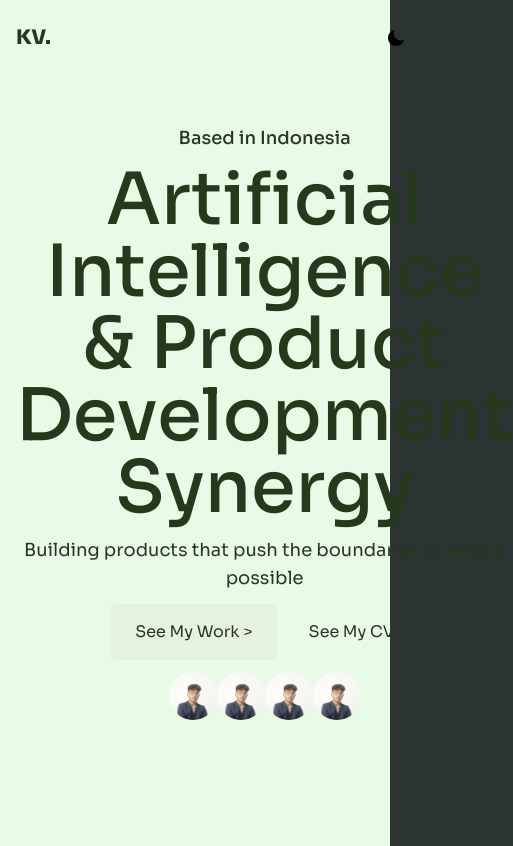
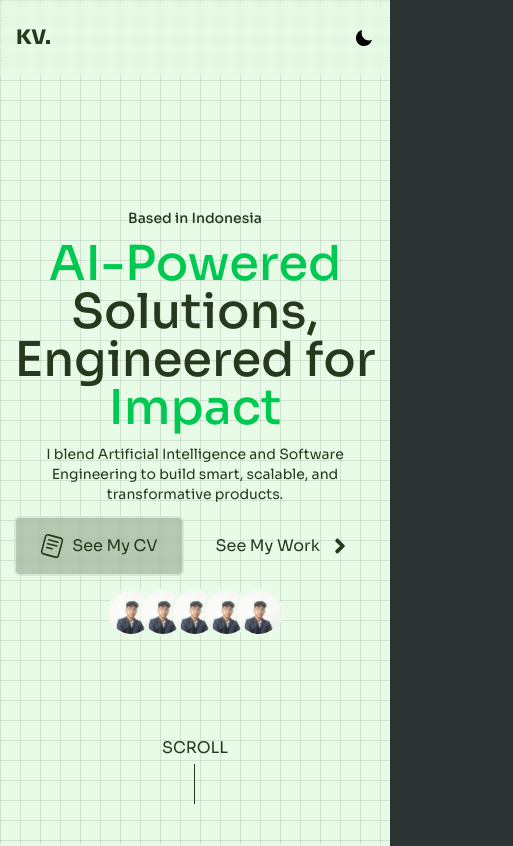
Before and after one commit to nrkahfirhmd/personal-portfolio, a React (Vite) app: page / in a window 390 px wide. Shown: the top 846 px of the page, 513 px wide, since content can reach past the window. Built offline with nearby package versions, Linux system fonts and the light colour scheme.

Commit message:
refactor: hero

```diff
--- a/src/components/Cursor.jsx
+++ b/src/components/Cursor.jsx
@@ -13,7 +13,7 @@ export default function Cursor()
     let cursorEnlarged = useState(false);
 
     const onMouseMove = event => {
-        const { pageX: x, pageY: y } = event;
+        const { clientX: x, clientY: y } = event;
         setMousePosition({ x, y });
         positionDot(event);
     };
@@ -69,8 +69,8 @@ export default function Cursor()
         cursorVisible.current = true;
         toggleCursorVisibility();
 
-        endX = e.pageX;
-        endY = e.pageY;
+        endX = e.clientX;
+        endY = e.clientY;
         cursorDot.current.style.top = endY + "px";
         cursorDot.current.style.left = endX + "px";
     }
--- a/src/components/Footer.jsx
+++ b/src/components/Footer.jsx
@@ -1,11 +1,10 @@
 import { FaGithub } from "react-icons/fa";
 import { FaArrowRightLong, FaLinkedin, FaMedium } from "react-icons/fa6";
-import { MdEmail } from "react-icons/md";
 
 export default function Footer()
 {
     return (
-        <div className="pt-12">
+        <div className="pt-12 px-4">
             <div className="w-full rounded-md p-2 border-1 border-(--light-fg)/25 dark:border-(--dark-fg)/25 gap-8 md:gap-4 flex flex-col overflow-hidden">
                 <div className="grid grid-cols-2 md:grid-cols-4 gap-4 md:p-12">
                     <div className="font-bold flex flex-col">
--- a/src/components/Navbar.jsx
+++ b/src/components/Navbar.jsx
@@ -3,7 +3,7 @@ import ThemeToggle from "./ThemeToggle"
 export default function Navbar()
 {
     return (
-        <div className="w-full flex py-6 md:px-20 text-xl fixed justify-between items-center">
+        <div className="w-full flex py-6 md:px-20 px-4 backdrop-blur-[4px] text-xl fixed justify-between items-center z-10">
             <div className="italic font-black">
                 KV.
             </div>
--- a/src/index.css
+++ b/src/index.css
@@ -31,6 +31,19 @@ body {
   font-family: "Sora", sans-serif;
 }
 
+.bg-grid {
+  background-size: 20px 20px;
+  background-image:
+      linear-gradient(to right, rgba(0, 0, 0, 0.1) 1px, transparent 1px),
+      linear-gradient(to bottom, rgba(0, 0, 0, 0.1) 1px, transparent 1px);
+}
+
+.dark .bg-grid {
+  background-image:
+    linear-gradient(to right, rgba(255, 255, 255, 0.1) 1px, transparent 1px),
+    linear-gradient(to bottom, rgba(255, 255, 255, 0.1) 1px, transparent 1px);
+}
+
 @keyframes swoosh {
   0% {
     left: -100%;
--- a/src/main.jsx
+++ b/src/main.jsx
@@ -8,8 +8,8 @@ import Cursor from './components/Cursor'
 
 createRoot(document.getElementById('root')).render(
   <StrictMode>
-    <div className=' w-full flex justify-center h-fit dark:bg-[var(--dark-bg)] bg-[var(--light-bg)] dark:text-[var(--dark-fg)] text-[var(--light-fg)]'>
-      <div className='w-full flex flex-col px-4'>
+    <div className='w-full flex justify-center h-fit dark:bg-[var(--dark-bg)] bg-[var(--light-bg)] dark:text-[var(--dark-fg)] text-[var(--light-fg)]'>
+      <div className='w-full flex flex-col'>
         <Navbar/>
         <App />
         <Footer/>
--- a/src/pages/Hero.jsx
+++ b/src/pages/Hero.jsx
@@ -1,36 +1,117 @@
+import { useEffect, useRef, useState } from "react"
+import { peopleTestimony } from "../utils/data";
+import { SiReaddotcv } from "react-icons/si";
+import { FaAngleRight } from "react-icons/fa";
+
 export default function Hero()
 {
+    const [pos, setPos] = useState({ x: 0, y: 0});
+    const cursorMask = useRef();
+    const cursorVisible = useRef();
+    const heroRef = useRef()
+
+    const onMouseMove = event => {
+        const { clientX: x, clientY: y } = event;
+        if (!heroRef.current) return;
+        const rect = heroRef.current.getBoundingClientRect();
+        setPos({
+            x: x - rect.left,
+            y: y - rect.top,
+        });
+        positionDot(event);
+    };
+    const onMouseEnter = () => {
+        cursorVisible.current = true;
+        toggleCursorVisibility();
+    };
+    const onMouseLeave = () => {
+        cursorVisible.current = false;
+        toggleCursorVisibility();
+    };
+
+    useEffect(() => {
+        const hero = heroRef.current;
+        hero?.addEventListener("mousemove", onMouseMove);
+        document.addEventListener("mouseenter", onMouseEnter);
+        document.addEventListener("mouseleave", onMouseLeave);
+
+        return () => {
+            hero?.removeEventListener("mousemove", onMouseMove);
+            document.removeEventListener("mouseenter", onMouseEnter);
+            document.removeEventListener("mouseleave", onMouseLeave);
+        };
+    }, []);
+
+    function positionDot(e) {
+        cursorVisible.current = true;
+        toggleCursorVisibility();
+
+        endX = e.clientX;
+        endY = e.clientY;
+        cursorMask.current.style.top = endY + "px";
+        cursorMask.current.style.left = endX + "px";
+    }
+
+    function toggleCursorVisibility() {
+        if (cursorVisible.current) {
+            cursorMask.current.style.opacity = 1;
+        } else {
+            cursorMask.current.style.opacity = 0;
+        }
+    }
+
     return (
-        <div className="min-h-screen grid place-items-center">
-            <div className="flex flex-col items-center justify-center max-w-6xl text-center gap-3">
-                <h1 className="font-medium text-lg">Based in Indonesia</h1>
-                <div className="text-7xl font-medium">
-                    Artificial Intelligence & Product Development Synergy
+        <div className="relative min-h-screen grid place-items-center px-2" ref={heroRef}>
+            <div className="absolute inset-0 bg-grid md:hidden"></div>
+            <div
+                className="absolute inset-0 bg-grid hidden md:block"
+                ref={cursorMask}
+                style={{
+                    maskImage: `radial-gradient(200px at ${pos.x}px ${pos.y}px, rgba(0,0,0,1) 60%, rgba(0,0,0,0) 100%)`,
+                    WebkitMaskImage: `radial-gradient(200px at ${pos.x}px ${pos.y}px, rgba(0,0,0,1) 60%, rgba(0,0,0,0) 100%)`,
+                }}
+            ></div>
+
+            <div className="relative flex flex-col items-center justify-center max-w-6xl text-center gap-3 z-1">
+                <h1 className="font-medium md:text-lg text-sm">Based in Indonesia</h1>
+                <div className="text-5xl md:text-7xl font-medium">
+                    <span className="text-green-500 dark:text-green-200">AI-Powered</span> Solutions, Engineered for <span className="text-green-500 dark:text-green-200">Impact</span>
                 </div>
-                <div className="text-lg">
-                    Building products that push the boundaries of what's possible
+                <div className="text-sm md:text-lg">
+                    I blend Artificial Intelligence and Software Engineering to build smart, scalable, and transformative products.
                 </div>
                 <div className="flex gap-2">
-                    <button className="py-4 px-6 bg-(--dark-fg)/25 rounded-md">
-                        See My Work &gt;
-                    </button>
-                    <button className="py-4 px-6 rounded-md">
+                    <button className="flex gap-2 py-4 items-center px-6 bg-(--light-fg)/25 backdrop-blur-[2px] border-2 border-white/50 dark:border-black/50 dark:bg-(--dark-fg)/25 rounded-md">
+                        <SiReaddotcv size={24} />
                         See My CV
                     </button>
+                    <button className="py-4 px-6 rounded-md flex gap-2 items-center">
+                        See My Work
+                        <FaAngleRight size={24} />
+                    </button>
                 </div>
-                <div className="flex gap-[-2em]">
-                    <div className="size-12 rounded-full overflow-hidden">
-                        <img src="profile.jpg" alt="testajah" className="w-full" />
-                    </div>
-                    <div className="size-12 rounded-full overflow-hidden">
-                        <img src="profile.jpg" alt="testajah" className="w-full" />
-                    </div>
-                    <div className="size-12 rounded-full overflow-hidden">
-                        <img src="profile.jpg" alt="testajah" className="w-full" />
-                    </div>
-                    <div className="size-12 rounded-full overflow-hidden">
-                        <img src="profile.jpg" alt="testajah" className="w-full" />
-                    </div>
+                <div className="flex">
+                    {peopleTestimony.map((data, i) => (
+                        <div className="relative group" key={i}>
+                            <div className={`size-12 rounded-full overflow-hidden border-2 border-(--light-bg) dark:border-(--dark-bg) ${i === 0 ? "" : "-ml-4"} hover:z-2 hover:scale-[1.1] transition-transform duration-300`}>
+                                <img src={data.image} alt="testajah" className="w-full" />
+                            </div>
+                            <div className="absolute bottom-full w-max bg-(--light-bg)/50 shadow-md backdrop-blur-[3px] hidden group-hover:block text-(--light-fg) dark:bg-(--dark-bg)/50 dark:text-(--dark-fg) rounded-md p-2 text-black left-1/2 -translate-x-1/2 mb-2">
+                                <div className="font-bold">
+                                    {data.name}
+                                </div>
+                                <div className="text-xs">
+                                    {data.message}
+                                </div>
+                            </div>
+                        </div>
+                    ))}
+                </div>
+            </div>
+            <div className="absolute flex items-center flex-col gap-1 justify-center bottom-0 -translate-y-10">
+                SCROLL
+                <div className="h-10 w-[1px] bg-(--light-fg) dark:bg-(--dark-fg)">
+
                 </div>
             </div>
         </div>
--- a/src/utils/data.jsx
+++ b/src/utils/data.jsx
@@ -157,3 +157,31 @@ export const personalProjects = [
         ]
     },
 ]
+
+export const peopleTestimony = [
+    {
+        image: "profile.jpg",
+        name: "Rayhan Athar",
+        message: "Keren mas"
+    },
+    {
+        image: "profile.jpg",
+        name: "Umar",
+        message: "Walach"
+    },
+    {
+        image: "profile.jpg",
+        name: "Rayhan Athar",
+        message: "Keren mas"
+    },
+    {
+        image: "profile.jpg",
+        name: "Rayhan Athar",
+        message: "Keren mas"
+    },
+    {
+        image: "profile.jpg",
+        name: "Rayhan Athar",
+        message: "Keren mas"
+    },
+]
```
